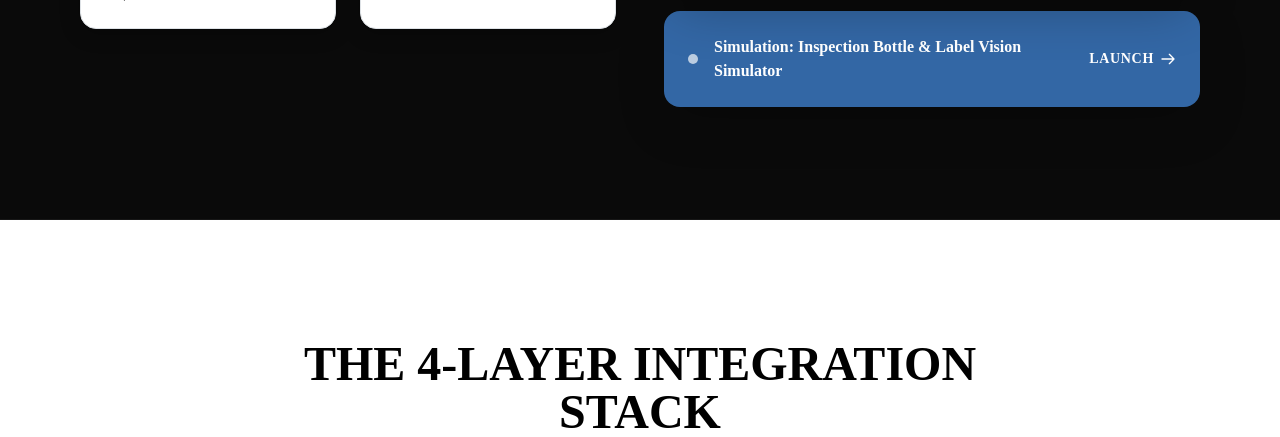
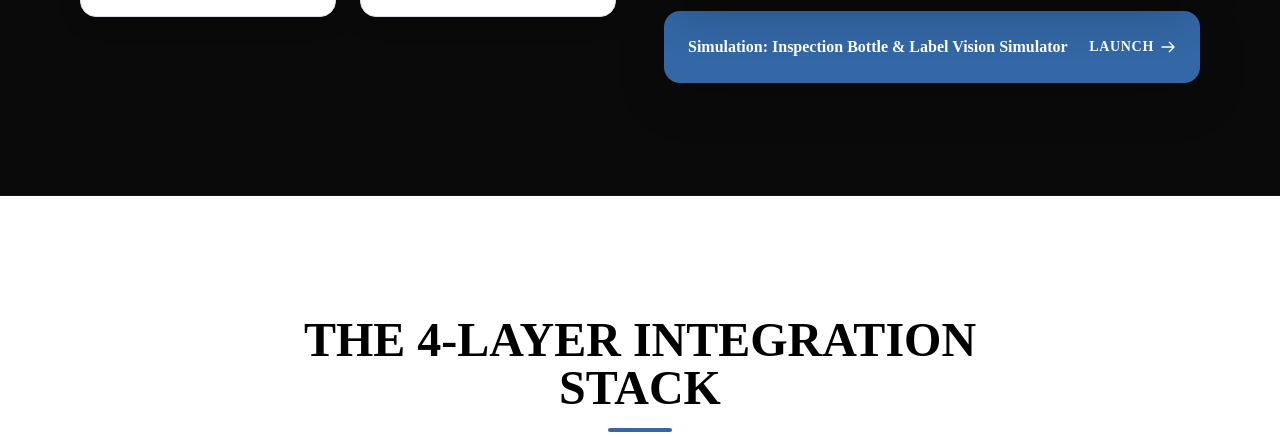
Before and after one commit to MuhammadFarhanAprilianto/global-aspek-teknika-web, a Laravel app: page /application in a window 1280 px wide. Shown: the part 1589-2026 px from the top of the page. Run offline with Laravel 12, Linux system fonts and the light colour scheme; some libraries are stand-ins or nearby versions; some web fonts are replaced.

Commit message:
fix(application): remove pulsing dot from simulation button and turn text black on white hover

```diff
--- a/resources/views/application.blade.php
+++ b/resources/views/application.blade.php
@@ -166,6 +166,34 @@
             border: none !important;
             outline: none !important;
         }
+
+        /* Simulation Launch Button (Under Domain Images) */
+        .sim-launch-btn {
+            background-color: #3367A5 !important;
+            color: #ffffff !important;
+            border: none !important;
+            outline: none !important;
+            text-decoration: none !important;
+            transition: all 0.3s cubic-bezier(0.16, 1, 0.3, 1) !important;
+        }
+        .sim-launch-btn * {
+            color: #ffffff !important;
+            transition: color 0.3s ease, stroke 0.3s ease !important;
+        }
+        .sim-launch-btn svg {
+            stroke: #ffffff !important;
+        }
+        .sim-launch-btn:hover {
+            background-color: #ffffff !important;
+            color: #000000 !important;
+            box-shadow: 0 10px 30px rgba(255, 255, 255, 0.18) !important;
+        }
+        .sim-launch-btn:hover * {
+            color: #000000 !important;
+        }
+        .sim-launch-btn:hover svg {
+            stroke: #000000 !important;
+        }
     </style>
 </head>
 
@@ -283,14 +311,11 @@
                                 class="w-full h-80 sm:h-96 object-cover object-center">
                         </div>
                         <a href="{{ route('simulator.show', 'manufacturing') }}"
-                            class="sim-btn w-full flex items-center justify-between px-6 py-4 rounded-2xl bg-[#3367A5] hover:bg-white text-white hover:text-neutral-900 font-bold font-['Agrandir'] transition-all duration-300 shadow-lg no-underline group">
-                            <div class="flex items-center gap-3">
-                                <span class="w-2.5 h-2.5 rounded-full bg-white group-hover:bg-[#3367A5] animate-pulse shrink-0"></span>
-                                <span class="text-sm sm:text-base"
+                            class="sim-launch-btn w-full flex items-center justify-between px-6 py-4 rounded-2xl font-bold font-['Agrandir'] shadow-lg no-underline group">
+                            <span class="text-sm sm:text-base font-bold font-['Agrandir']"
                                 data-lang-en="Simulation: Inspection Bottle &amp; Label Vision Simulator"
                                 data-lang-id="Simulation: Simulator Inspeksi Visi Botol &amp; Label">Simulation: Inspection Bottle &amp; Label Vision Simulator</span>
-                            </div>
-                            <span class="inline-flex items-center gap-1.5 text-xs sm:text-sm uppercase tracking-wider shrink-0">
+                            <span class="inline-flex items-center gap-1.5 text-xs sm:text-sm uppercase tracking-wider shrink-0 font-bold font-['Agrandir']">
                                 <span data-lang-en="Launch" data-lang-id="Buka">Launch</span>
                                 <svg class="w-4 h-4 transform group-hover:translate-x-1 transition-transform" fill="none" stroke="currentColor" viewBox="0 0 24 24">
                                     <path stroke-linecap="round" stroke-linejoin="round" stroke-width="2" d="M14 5l7 7m0 0l-7 7m7-7H3" />
@@ -333,14 +358,11 @@
                                 class="w-full h-80 sm:h-96 object-cover object-center">
                         </div>
                         <a href="{{ route('simulator.show', 'automotive') }}"
-                            class="sim-btn w-full flex items-center justify-between px-6 py-4 rounded-2xl bg-[#3367A5] hover:bg-white text-white hover:text-neutral-900 font-bold font-['Agrandir'] transition-all duration-300 shadow-lg no-underline group">
-                            <div class="flex items-center gap-3">
-                                <span class="w-2.5 h-2.5 rounded-full bg-white group-hover:bg-[#3367A5] animate-pulse shrink-0"></span>
-                                <span class="text-sm sm:text-base"
+                            class="sim-launch-btn w-full flex items-center justify-between px-6 py-4 rounded-2xl font-bold font-['Agrandir'] shadow-lg no-underline group">
+                            <span class="text-sm sm:text-base font-bold font-['Agrandir']"
                                 data-lang-en="Simulation: Sub-Micron Gear QA &amp; OEE Simulator (with Chart)"
                                 data-lang-id="Simulation: Simulator QA Roda Gigi &amp; Grafik OEE">Simulation: Sub-Micron Gear QA &amp; OEE Simulator (with Chart)</span>
-                            </div>
-                            <span class="inline-flex items-center gap-1.5 text-xs sm:text-sm uppercase tracking-wider shrink-0">
+                            <span class="inline-flex items-center gap-1.5 text-xs sm:text-sm uppercase tracking-wider shrink-0 font-bold font-['Agrandir']">
                                 <span data-lang-en="Launch" data-lang-id="Buka">Launch</span>
                                 <svg class="w-4 h-4 transform group-hover:translate-x-1 transition-transform" fill="none" stroke="currentColor" viewBox="0 0 24 24">
                                     <path stroke-linecap="round" stroke-linejoin="round" stroke-width="2" d="M14 5l7 7m0 0l-7 7m7-7H3" />
@@ -383,14 +405,11 @@
                                 class="w-full h-80 sm:h-96 object-cover object-center">
                         </div>
                         <a href="{{ route('simulator.show', 'pharma') }}"
-                            class="sim-btn w-full flex items-center justify-between px-6 py-4 rounded-2xl bg-[#3367A5] hover:bg-white text-white hover:text-neutral-900 font-bold font-['Agrandir'] transition-all duration-300 shadow-lg no-underline group">
-                            <div class="flex items-center gap-3">
-                                <span class="w-2.5 h-2.5 rounded-full bg-white group-hover:bg-[#3367A5] animate-pulse shrink-0"></span>
-                                <span class="text-sm sm:text-base"
+                            class="sim-launch-btn w-full flex items-center justify-between px-6 py-4 rounded-2xl font-bold font-['Agrandir'] shadow-lg no-underline group">
+                            <span class="text-sm sm:text-base font-bold font-['Agrandir']"
                                 data-lang-en="Simulation: Blister 10-Cavity Matrix &amp; 2D OCR Simulator"
                                 data-lang-id="Simulation: Simulator Matriks Blister &amp; Kode Batch OCR">Simulation: Blister 10-Cavity Matrix &amp; 2D OCR Simulator</span>
-                            </div>
-                            <span class="inline-flex items-center gap-1.5 text-xs sm:text-sm uppercase tracking-wider shrink-0">
+                            <span class="inline-flex items-center gap-1.5 text-xs sm:text-sm uppercase tracking-wider shrink-0 font-bold font-['Agrandir']">
                                 <span data-lang-en="Launch" data-lang-id="Buka">Launch</span>
                                 <svg class="w-4 h-4 transform group-hover:translate-x-1 transition-transform" fill="none" stroke="currentColor" viewBox="0 0 24 24">
                                     <path stroke-linecap="round" stroke-linejoin="round" stroke-width="2" d="M14 5l7 7m0 0l-7 7m7-7H3" />
@@ -433,14 +452,11 @@
                                 class="w-full h-80 sm:h-96 object-cover object-center">
                         </div>
                         <a href="{{ route('simulator.show', 'bms') }}"
-                            class="sim-btn w-full flex items-center justify-between px-6 py-4 rounded-2xl bg-[#3367A5] hover:bg-white text-white hover:text-neutral-900 font-bold font-['Agrandir'] transition-all duration-300 shadow-lg no-underline group">
-                            <div class="flex items-center gap-3">
-                                <span class="w-2.5 h-2.5 rounded-full bg-white group-hover:bg-[#3367A5] animate-pulse shrink-0"></span>
-                                <span class="text-sm sm:text-base"
+                            class="sim-launch-btn w-full flex items-center justify-between px-6 py-4 rounded-2xl font-bold font-['Agrandir'] shadow-lg no-underline group">
+                            <span class="text-sm sm:text-base font-bold font-['Agrandir']"
                                 data-lang-en="Simulation: EIS Energy Information, EnPI &amp; Cos &phi; Simulator"
                                 data-lang-id="Simulation: Simulator Informasi Energi EIS, EnPI &amp; Cos &phi;">Simulation: EIS Energy Information, EnPI &amp; Cos &phi; Simulator</span>
-                            </div>
-                            <span class="inline-flex items-center gap-1.5 text-xs sm:text-sm uppercase tracking-wider shrink-0">
+                            <span class="inline-flex items-center gap-1.5 text-xs sm:text-sm uppercase tracking-wider shrink-0 font-bold font-['Agrandir']">
                                 <span data-lang-en="Launch" data-lang-id="Buka">Launch</span>
                                 <svg class="w-4 h-4 transform group-hover:translate-x-1 transition-transform" fill="none" stroke="currentColor" viewBox="0 0 24 24">
                                     <path stroke-linecap="round" stroke-linejoin="round" stroke-width="2" d="M14 5l7 7m0 0l-7 7m7-7H3" />
@@ -483,14 +499,11 @@
                                 class="w-full h-80 sm:h-96 object-cover object-center">
                         </div>
                         <a href="{{ route('simulator.show', 'logistics') }}"
-                            class="sim-btn w-full flex items-center justify-between px-6 py-4 rounded-2xl bg-[#3367A5] hover:bg-white text-white hover:text-neutral-900 font-bold font-['Agrandir'] transition-all duration-300 shadow-lg no-underline group">
-                            <div class="flex items-center gap-3">
-                                <span class="w-2.5 h-2.5 rounded-full bg-white group-hover:bg-[#3367A5] animate-pulse shrink-0"></span>
-                                <span class="text-sm sm:text-base"
+                            class="sim-launch-btn w-full flex items-center justify-between px-6 py-4 rounded-2xl font-bold font-['Agrandir'] shadow-lg no-underline group">
+                            <span class="text-sm sm:text-base font-bold font-['Agrandir']"
                                 data-lang-en="Simulation: High-Speed TIJ Coding &amp; 3,500N Arch Strapping"
                                 data-lang-id="Simulation: Simulator Coding TIJ &amp; Strapping Karton 3.500N">Simulation: High-Speed TIJ Coding &amp; 3,500N Arch Strapping</span>
-                            </div>
-                            <span class="inline-flex items-center gap-1.5 text-xs sm:text-sm uppercase tracking-wider shrink-0">
+                            <span class="inline-flex items-center gap-1.5 text-xs sm:text-sm uppercase tracking-wider shrink-0 font-bold font-['Agrandir']">
                                 <span data-lang-en="Launch" data-lang-id="Buka">Launch</span>
                                 <svg class="w-4 h-4 transform group-hover:translate-x-1 transition-transform" fill="none" stroke="currentColor" viewBox="0 0 24 24">
                                     <path stroke-linecap="round" stroke-linejoin="round" stroke-width="2" d="M14 5l7 7m0 0l-7 7m7-7H3" />
```
Lines whose indentation alone changed are shown as unchanged.
